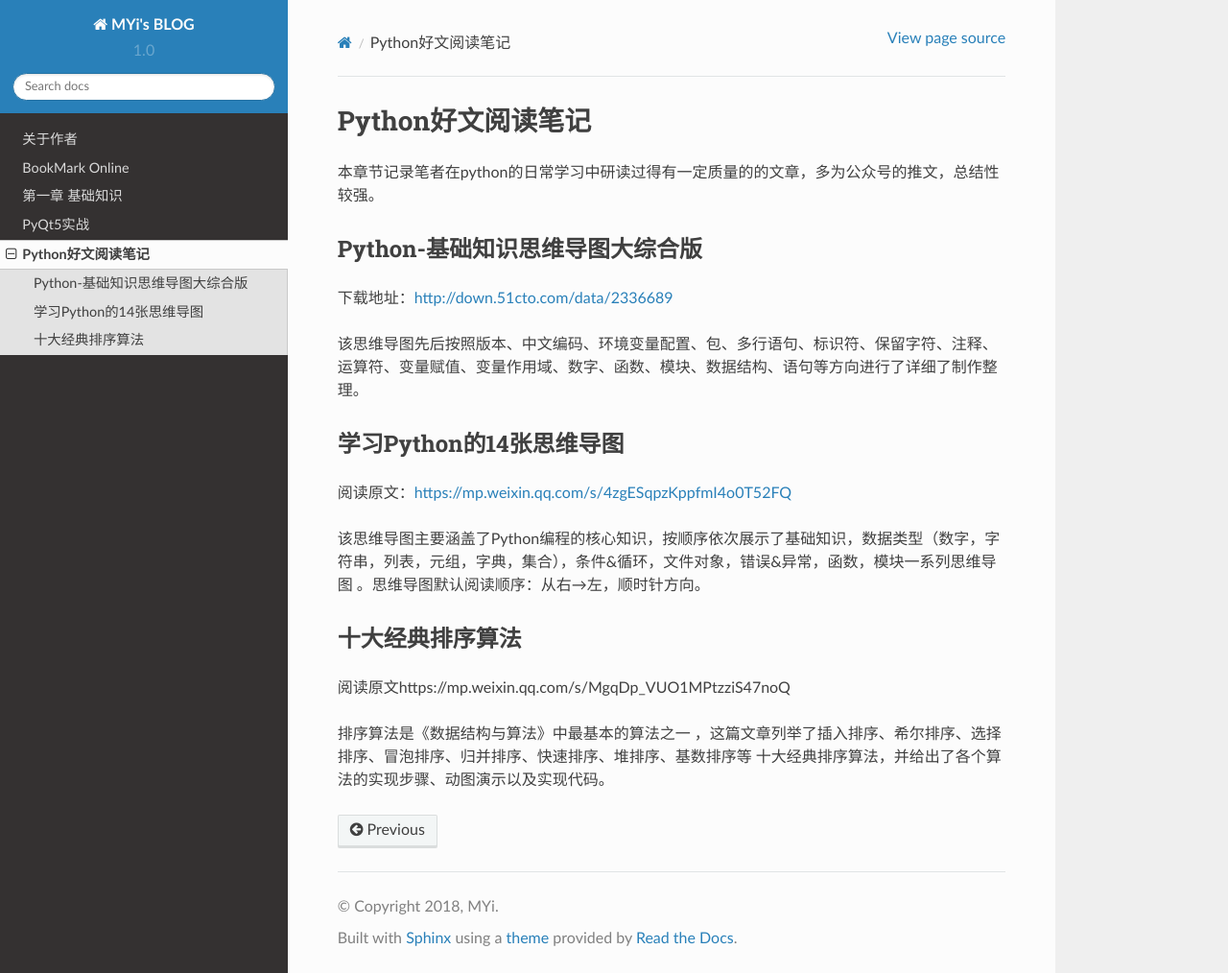
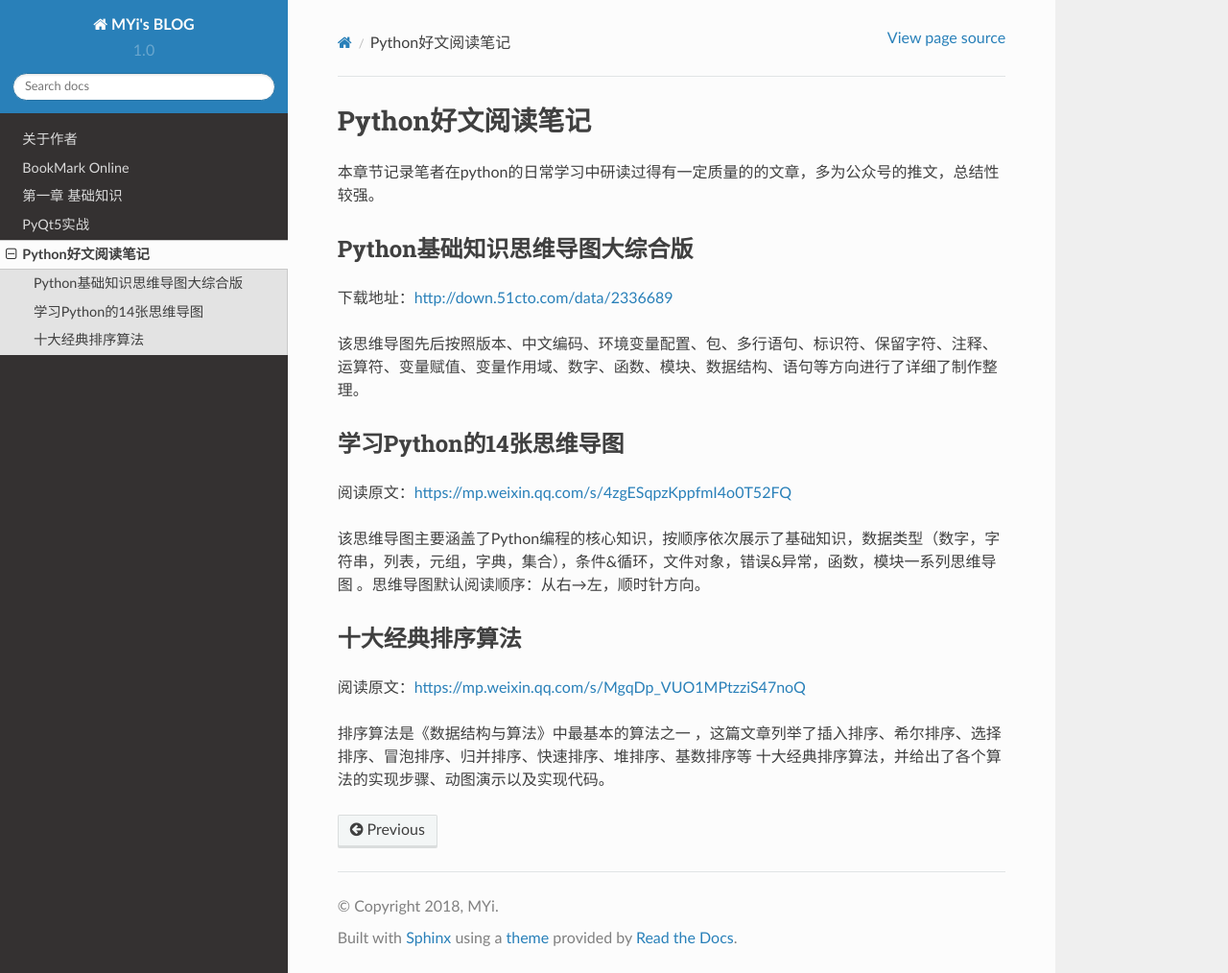
Before and after one commit to yixiaomu001/MYi-BLOG, a Sphinx documentation site: the page built from source/articleread.rst, in a window 1280 px wide and 1014 px high. Shown: the whole window at 96% size. Built offline with Sphinx 7.4.7 and the Read the Docs theme 2.0.0, drawn with Linux system fonts in a browser that asks for light colours.

Commit message:
修改文件

```diff
--- a/source/articleread.rst
+++ b/source/articleread.rst
@@ -3,8 +3,8 @@ Python好文阅读笔记
 
 本章节记录笔者在python的日常学习中研读过得有一定质量的的文章，多为公众号的推文，总结性较强。
 
-Python-基础知识思维导图大综合版
--------------------------------
+Python基础知识思维导图大综合版
+------------------------------
 
 下载地址：http://down.51cto.com/data/2336689
 
@@ -21,7 +21,7 @@ Python-基础知识思维导图大综合版
 十大经典排序算法
 ----------------
 
-阅读原文https://mp.weixin.qq.com/s/MgqDp_VUO1MPtzziS47noQ
+阅读原文：https://mp.weixin.qq.com/s/MgqDp_VUO1MPtzziS47noQ
 
 排序算法是《数据结构与算法》中最基本的算法之一
 ，这篇文章列举了插入排序、希尔排序、选择排序、冒泡排序、归并排序、快速排序、堆排序、基数排序等
```
